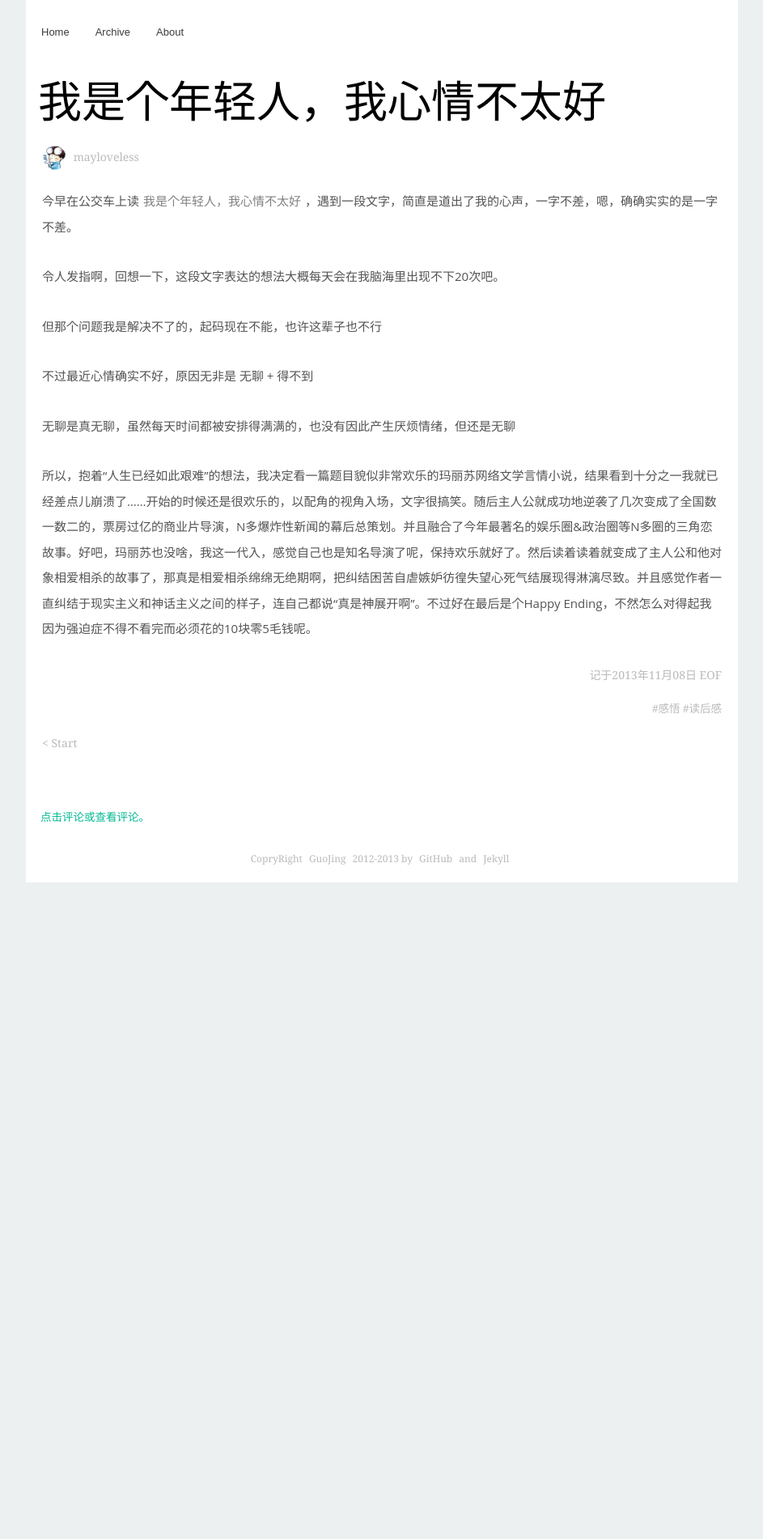
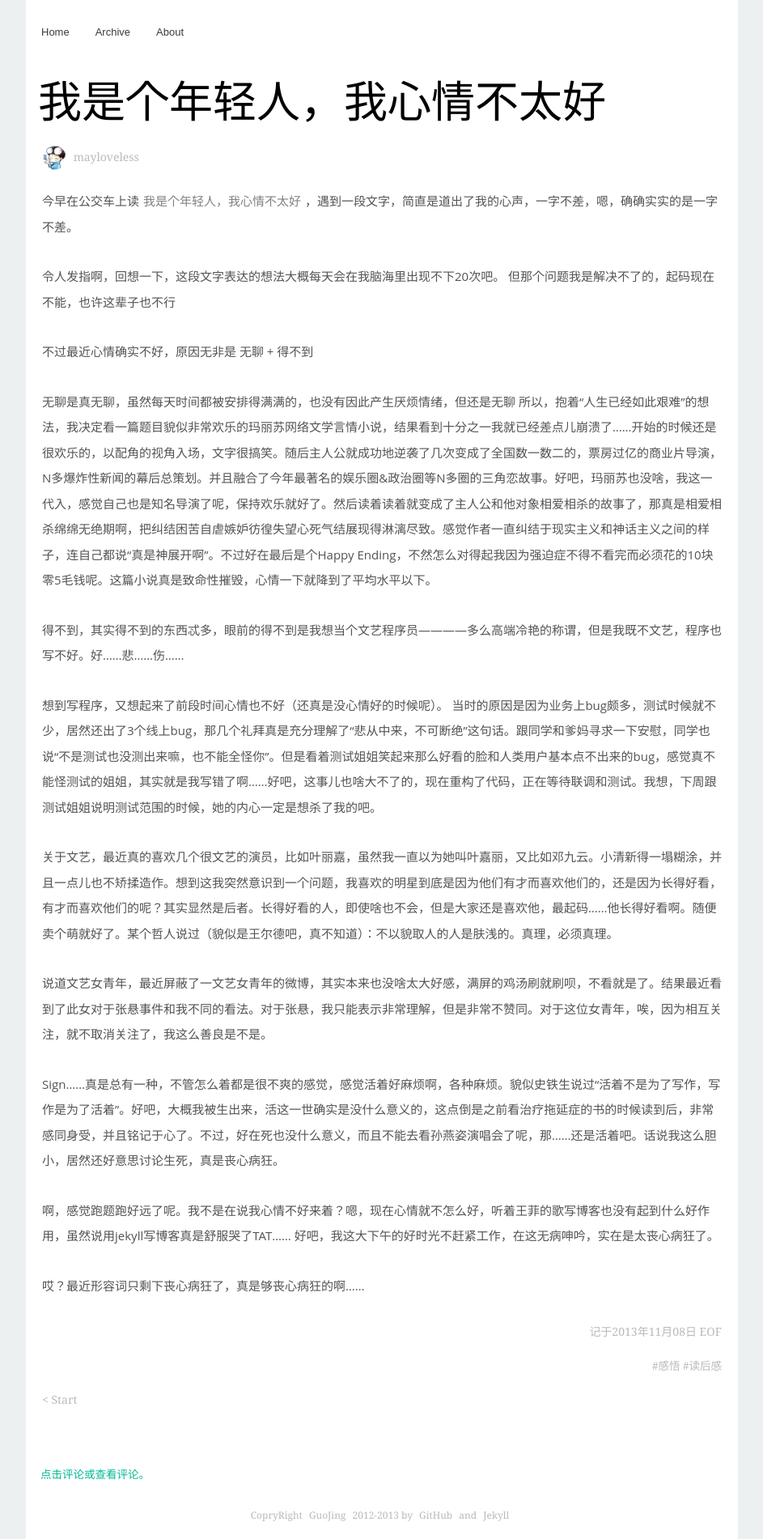
Before and after one commit to mayloveless/wanglingfei.github.com, a Jekyll site: the page built from _posts/nonsense/2013-11-08-bad-mood.md, in a window 1280 px wide. Shown: the whole page at 81% size, without its empty margins (168-1111 px from the left). Built offline with Jekyll 4.4.1, drawn with Linux system fonts in a browser that asks for light colours; nearby versions of some CDN libraries; library files that are not in the unit come from our copies; Markdown is read by kramdown in place of the engine named in the settings; before the commit the page ends 1090 px from its top, so only the background shows below that.

Commit message:
add new post

```diff
--- a/_posts/nonsense/2013-11-08-bad-mood.md
+++ b/_posts/nonsense/2013-11-08-bad-mood.md
@@ -9,12 +9,25 @@ tags: 感悟 读后感
 今早在公交车上读[我是个年轻人，我心情不太好](http://book.douban.com/subject/10565151/)，遇到一段文字，简直是道出了我的心声，一字不差，嗯，确确实实的是一字不差。
 
 令人发指啊，回想一下，这段文字表达的想法大概每天会在我脑海里出现不下20次吧。
-
 但那个问题我是解决不了的，起码现在不能，也许这辈子也不行
 
 
 不过最近心情确实不好，原因无非是 无聊 + 得不到
 
 无聊是真无聊，虽然每天时间都被安排得满满的，也没有因此产生厌烦情绪，但还是无聊
+所以，抱着“人生已经如此艰难”的想法，我决定看一篇题目貌似非常欢乐的玛丽苏网络文学言情小说，结果看到十分之一我就已经差点儿崩溃了……开始的时候还是很欢乐的，以配角的视角入场，文字很搞笑。随后主人公就成功地逆袭了几次变成了全国数一数二的，票房过亿的商业片导演，N多爆炸性新闻的幕后总策划。并且融合了今年最著名的娱乐圈&政治圈等N多圈的三角恋故事。好吧，玛丽苏也没啥，我这一代入，感觉自己也是知名导演了呢，保持欢乐就好了。然后读着读着就变成了主人公和他对象相爱相杀的故事了，那真是相爱相杀绵绵无绝期啊，把纠结困苦自虐嫉妒彷徨失望心死气结展现得淋漓尽致。感觉作者一直纠结于现实主义和神话主义之间的样子，连自己都说“真是神展开啊”。不过好在最后是个Happy Ending，不然怎么对得起我因为强迫症不得不看完而必须花的10块零5毛钱呢。这篇小说真是致命性摧毁，心情一下就降到了平均水平以下。
 
-所以，抱着“人生已经如此艰难”的想法，我决定看一篇题目貌似非常欢乐的玛丽苏网络文学言情小说，结果看到十分之一我就已经差点儿崩溃了……开始的时候还是很欢乐的，以配角的视角入场，文字很搞笑。随后主人公就成功地逆袭了几次变成了全国数一数二的，票房过亿的商业片导演，N多爆炸性新闻的幕后总策划。并且融合了今年最著名的娱乐圈&政治圈等N多圈的三角恋故事。好吧，玛丽苏也没啥，我这一代入，感觉自己也是知名导演了呢，保持欢乐就好了。然后读着读着就变成了主人公和他对象相爱相杀的故事了，那真是相爱相杀绵绵无绝期啊，把纠结困苦自虐嫉妒彷徨失望心死气结展现得淋漓尽致。并且感觉作者一直纠结于现实主义和神话主义之间的样子，连自己都说“真是神展开啊”。不过好在最后是个Happy Ending，不然怎么对得起我因为强迫症不得不看完而必须花的10块零5毛钱呢。
+得不到，其实得不到的东西忒多，眼前的得不到是我想当个文艺程序员————多么高端冷艳的称谓，但是我既不文艺，程序也写不好。好……悲……伤……
+
+想到写程序，又想起来了前段时间心情也不好（还真是没心情好的时候呢）。
+当时的原因是因为业务上bug颇多，测试时候就不少，居然还出了3个线上bug，那几个礼拜真是充分理解了“悲从中来，不可断绝”这句话。跟同学和爹妈寻求一下安慰，同学也说“不是测试也没测出来嘛，也不能全怪你”。但是看着测试姐姐笑起来那么好看的脸和人类用户基本点不出来的bug，感觉真不能怪测试的姐姐，其实就是我写错了啊……好吧，这事儿也啥大不了的，现在重构了代码，正在等待联调和测试。我想，下周跟测试姐姐说明测试范围的时候，她的内心一定是想杀了我的吧。
+
+关于文艺，最近真的喜欢几个很文艺的演员，比如叶丽嘉，虽然我一直以为她叫叶嘉丽，又比如邓九云。小清新得一塌糊涂，并且一点儿也不矫揉造作。想到这我突然意识到一个问题，我喜欢的明星到底是因为他们有才而喜欢他们的，还是因为长得好看，有才而喜欢他们的呢？其实显然是后者。长得好看的人，即使啥也不会，但是大家还是喜欢他，最起码……他长得好看啊。随便卖个萌就好了。某个哲人说过（貌似是王尔德吧，真不知道）：不以貌取人的人是肤浅的。真理，必须真理。
+
+说道文艺女青年，最近屏蔽了一文艺女青年的微博，其实本来也没啥太大好感，满屏的鸡汤刷就刷呗，不看就是了。结果最近看到了此女对于张悬事件和我不同的看法。对于张悬，我只能表示非常理解，但是非常不赞同。对于这位女青年，唉，因为相互关注，就不取消关注了，我这么善良是不是。
+
+Sign……真是总有一种，不管怎么着都是很不爽的感觉，感觉活着好麻烦啊，各种麻烦。貌似史铁生说过“活着不是为了写作，写作是为了活着”。好吧，大概我被生出来，活这一世确实是没什么意义的，这点倒是之前看治疗拖延症的书的时候读到后，非常感同身受，并且铭记于心了。不过，好在死也没什么意义，而且不能去看孙燕姿演唱会了呢，那……还是活着吧。话说我这么胆小，居然还好意思讨论生死，真是丧心病狂。
+
+啊，感觉跑题跑好远了呢。我不是在说我心情不好来着？嗯，现在心情就不怎么好，听着王菲的歌写博客也没有起到什么好作用，虽然说用jekyll写博客真是舒服哭了TAT…… 好吧，我这大下午的好时光不赶紧工作，在这无病呻吟，实在是太丧心病狂了。
+
+哎？最近形容词只剩下丧心病狂了，真是够丧心病狂的啊……
```
